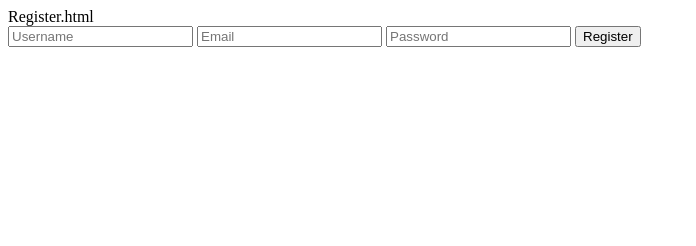
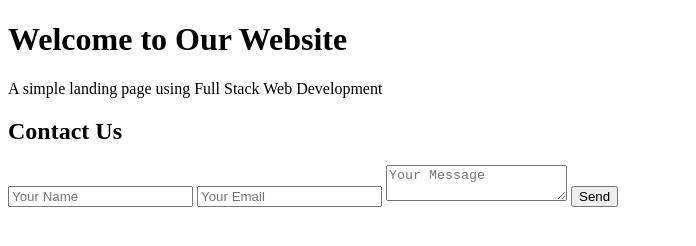
Before and after one commit to adinesh-25/PRODIGY_FS_01, a plain HTML site: page index.html in a window 1280 px wide. Shown: the whole page, without its empty margins (0-696 px from the left). Drawn offline with Linux system fonts and the light colour scheme.

Commit message:
Update index.html

```diff
--- a/index.html
+++ b/index.html
@@ -1,9 +1,27 @@
-Register.html
+<!DOCTYPE html>
+<html lang="en">
+<head>
+  <meta charset="UTF-8">
+  <meta name="viewport" content="width=device-width, initial-scale=1.0">
+  <title>Task 1 Landing Page</title>
+  <link rel="stylesheet" href="style.css">
+</head>
+<body>
+  <header>
+    <h1>Welcome to Our Website</h1>
+    <p>A simple landing page using Full Stack Web Development</p>
+  </header>
 
-<form id="registerForm">
-  <input type="text" id="username" placeholder="Username" required />
-  <input type="email" id="email" placeholder="Email" required />
-  <input type="password" id="password" placeholder="Password" required />
-  <button type="submit">Register</button>
-</form>
-<script src="script.js"></script>
+  <section>
+    <h2>Contact Us</h2>
+    <form id="contactForm">
+      <input type="text" id="name" placeholder="Your Name" required>
+      <input type="email" id="email" placeholder="Your Email" required>
+      <textarea id="message" placeholder="Your Message"></textarea>
+      <button type="submit">Send</button>
+    </form>
+  </section>
+
+  <script src="script.js"></script>
+</body>
+</html>
```
